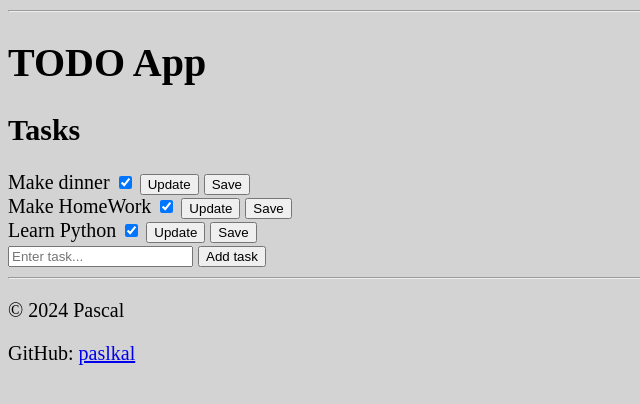
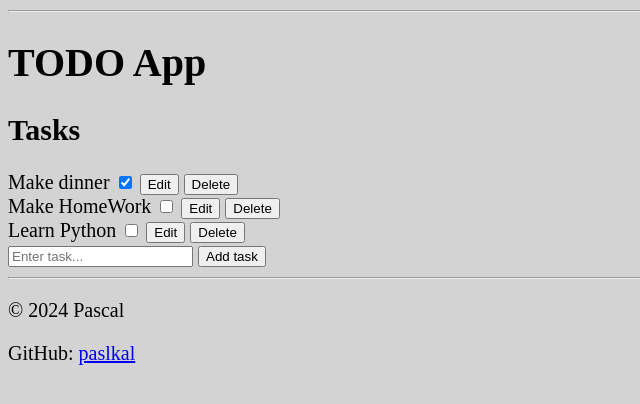
Before and after one commit to paslkal/flask_app, a Flask app: page /todo in a window 1280 px wide. Shown: the part 63-467 px from the top of the page, without its empty margins (0-640 px from the left). Run offline with Flask 3, Linux system fonts and the light colour scheme.

Commit message:
make buttons 'save' and 'edit' in todo app page interactive

```diff
--- a/app.py
+++ b/app.py
@@ -144,4 +144,15 @@ def add_task():
 
     return f'<h1>Task recieved. Go back <a href="{link_todo}">TODO App</a></h1>'
 
+@app.delete('/api/task')
+def delete_task():
+    data = request.get_json()
+    task_id = data['id']
+
+    for task in tasks:
+        if task['id'] == task_id:
+            tasks.remove(task)
+
+    return jsonify(tasks)
+
 app.run(debug=True, host=HOST, port=PORT)
--- a/static/general.css
+++ b/static/general.css
@@ -29,6 +29,20 @@ header {
   }
 }
 
+.save-btn {
+  display: none;
+}
+
+.edit-mode {
+  .save-btn {
+    display: inline-block;
+  }
+
+  .edit-btn {
+    display: none;
+  }
+}
+
 footer {
 
 }
--- a/templates/blog.html
+++ b/templates/blog.html
@@ -37,7 +37,9 @@
 
         })
       })
+    }
 
+    function saveMessage() {
       const saveButtons = document.querySelectorAll('.js-save-btn')
 
       saveButtons.forEach(btn => {
@@ -51,11 +53,13 @@
           console.log('save')
         })
       })
+
     }
 
     window.addEventListener('load', () => {
       deleteMessage()
       editMessage()
+      saveMessage()
     })
   </script>
 {% endblock %}
--- a/templates/todo.html
+++ b/templates/todo.html
@@ -1,6 +1,76 @@
 {% extends "base.html" %}
 
-{% block head %} {{ super() }} {% endblock %}
+{% block head %}
+  {{ super() }}
+  <script>
+    function deleteTask() {
+      const tasks = document.querySelectorAll('.js-task')
+
+      tasks.forEach(task => {
+        const {taskId} = task.dataset
+
+        const deleteBtn = document.querySelector(`.js-delete-btn-${taskId}`)
+
+        deleteBtn.addEventListener('click', () => {
+          fetch('http://127.0.0.1:5500/api/task', {
+            method: 'DELETE',
+            body: JSON.stringify({id: taskId}),
+            headers: {"Content-Type" : 'application/json'}
+          })
+
+          task.remove()
+        })
+
+      })
+    }
+
+    function editTask() {
+      const tasks = document.querySelectorAll('.js-task')
+
+      tasks.forEach(task => {
+        const {taskId} = task.dataset
+
+        const editBtn = document.querySelector(`.js-edit-btn-${taskId}`)
+
+        editBtn.addEventListener('click', () => {
+          task.classList.add('edit-mode')
+
+        })
+
+      })
+
+    }
+
+    function saveTask() {
+      /*fetch('http://127.0.0.1:5500/api/task', {
+        method: 'PUT',
+        body: JSON.stringify({id: taskId}),
+        headers: {"Content-Type" : 'application/json'}
+      })*/
+
+      const tasks = document.querySelectorAll('.js-task')
+
+      tasks.forEach(task => {
+        const {taskId} = task.dataset
+
+        const saveBtn = document.querySelector(`.js-save-btn-${taskId}`)
+
+        saveBtn.addEventListener('click', () => {
+          task.classList.remove('edit-mode')
+
+        })
+
+      })
+
+    }
+
+    window.addEventListener('load', () => {
+      deleteTask()
+      editTask()
+      saveTask()
+    })
+  </script>
+{% endblock %}
 
 {% block title %}TODO App{% endblock %}
 
@@ -13,15 +83,18 @@
   <h1>TODO App</h1>
   <h2>Tasks</h2>
   {% for task in tasks %}
-    <span>{{task["content"]}}</span>
-    {% if  task["checked"] == True %}
-      <input type="checkbox" checked>
-    {% else %}
-      <input type="checkbox" checked>
-    {% endif %}
-    <button>Update</button>
-    <button>Save</button>
-    <br>
+    <div class="task js-task" data-task-id="{{ task['id'] }}">
+      <span>{{ task["content"] }}</span>
+      {% if  task["checked"] == True %}
+        <input type="checkbox" checked>
+      {% else %}
+        <input type="checkbox">
+      {% endif %}
+      <button class="edit-btn js-edit-btn-{{ task['id'] }}">Edit</button>
+      <button class="save-btn js-save-btn-{{ task['id'] }}">Save</button>
+      <button class="js-delete-btn-{{ task['id'] }}">Delete</button>
+      <br>
+    </div>
   {% endfor %}
 
   <form action="/api/task" method="post">
```
Also changed, not shown: static/blog.css (+0 -8 lines).
